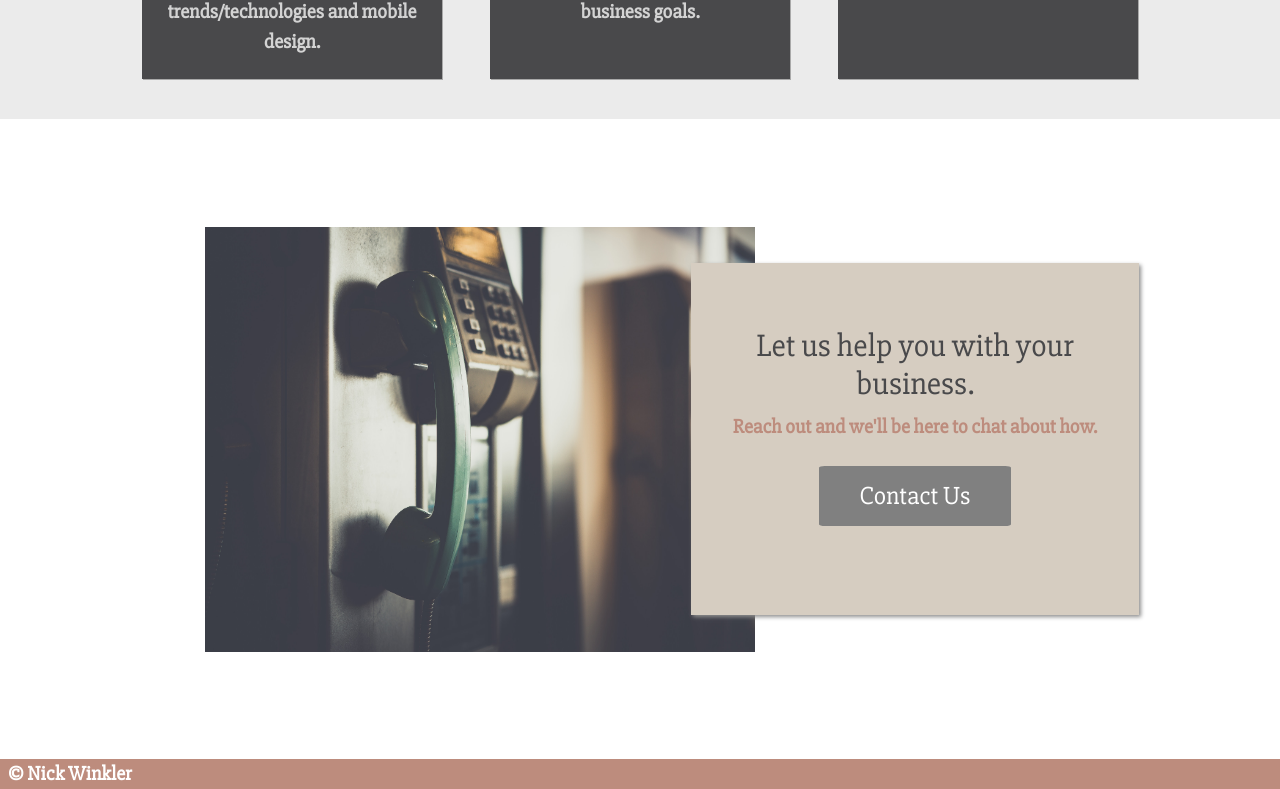
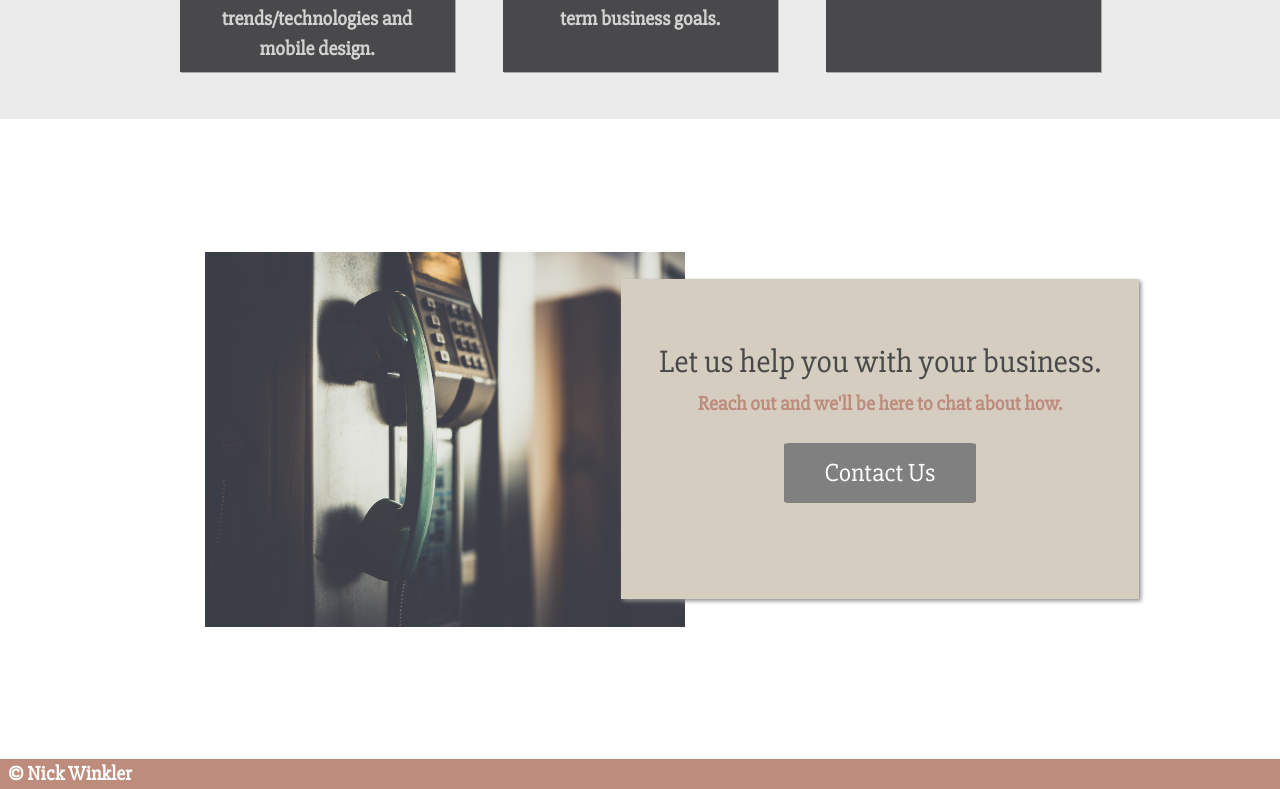
Before and after one commit to ndubs18/digitalMarketing, a website: page index.html in a window 1280 px wide. Shown: the part 1561-2350 px from the top of the page. Drawn offline with nearby package versions, Linux system fonts and the light colour scheme.

Commit message:
laptop scalability

```diff
--- a/styles.css
+++ b/styles.css
@@ -593,6 +593,12 @@ footer p {color:white;
   and (max-device-width: 1600px)
   and (-webkit-min-device-pixel-ratio: 1) {
 
+    .container__three .cards {
+        height: 385px;
+        width: 275px;
+
+    }
+
     .headCap h1 {
         font-size: 2.2rem
     }
@@ -619,6 +625,15 @@ footer p {color:white;
 
     .container__four__content .contactUs {
     padding-top: 4rem;
+    height: 20rem;
+    width: 40rem;
+    }
+
+    .container__four__content img {
+        height: 375px;
+        width: 480px;
+
+
     }
 
 }
```
Also changed, not shown: index.html (+1 -1 lines).
